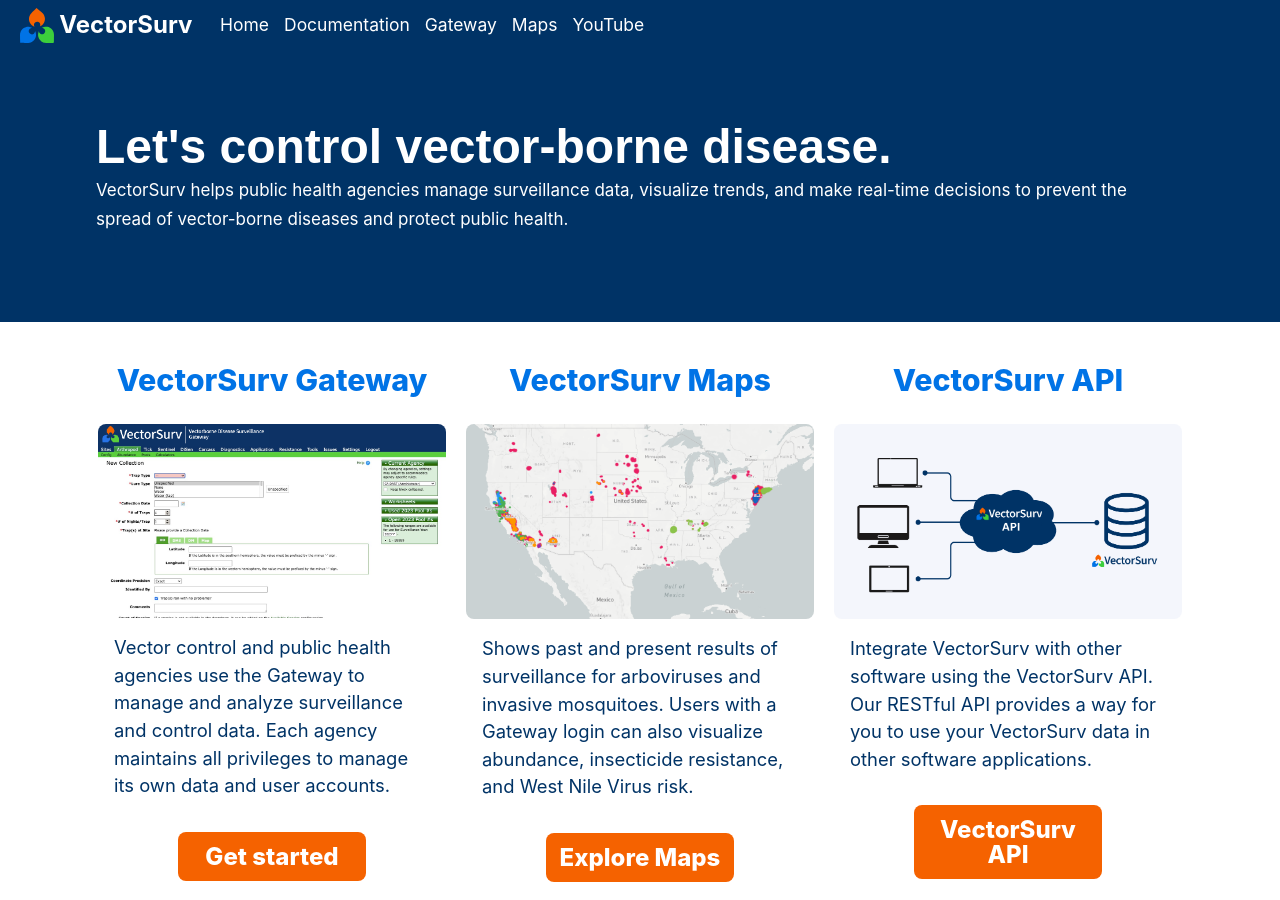
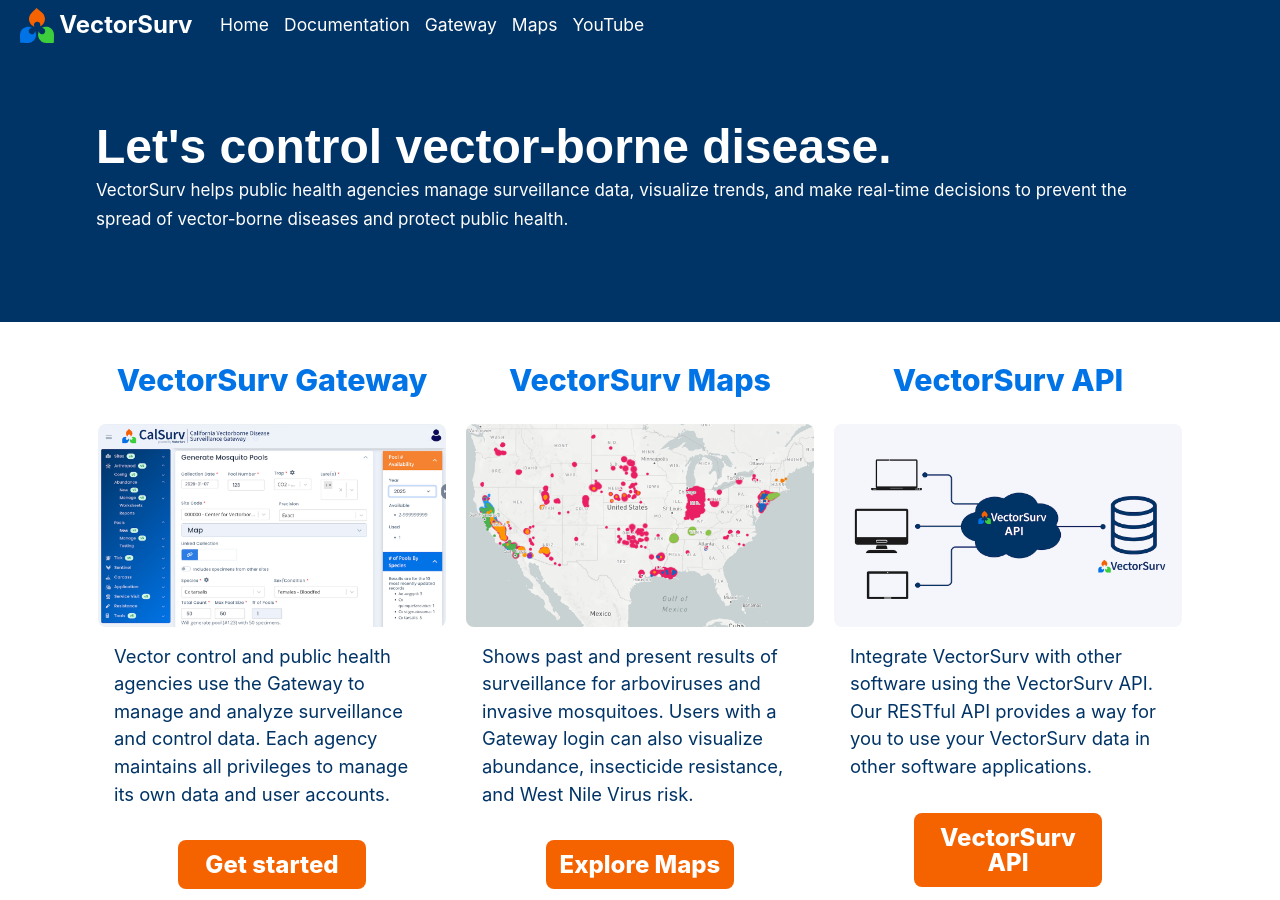
Before and after one commit to tlvaldepena/vectorsurv.org, a Jekyll site: the page built from index.md, in a window 1280 px wide and 900 px high. Built offline with Jekyll 4.4.1, drawn with Linux system fonts in a browser that asks for light colours; our own code applies the rules of GitHub Pages for plain Markdown files.

Commit message:
update landing page screenshots

```diff
--- a/index.md
+++ b/index.md
@@ -15,7 +15,7 @@
             VectorSurv Gateway
         </h2>
         <figure>
-          <img src="/assets/images/gateway4.png" alt="VectorSurv Gateway">
+          <img src="/assets/images/gateway5.png" alt="VectorSurv Gateway">
         </figure>
         <p>
           Vector control and public health agencies use the Gateway to manage and analyze surveillance and control data. Each agency maintains all privileges to manage its own data and user accounts.
@@ -29,7 +29,7 @@
             VectorSurv Maps
         </h2>
         <figure>
-          <img src="/assets/images/maps4.png" alt="VectorSurv Maps">
+          <img src="/assets/images/maps5.png" alt="VectorSurv Maps">
         </figure>
         <p>
           Shows past and present results of surveillance for arboviruses and invasive mosquitoes. Users with a Gateway login can also visualize abundance, insecticide resistance, and West Nile Virus risk.
```
Also changed, not shown: assets/images/api-banner.png, assets/images/gateway5.png (added), assets/images/maps5.png (added).
